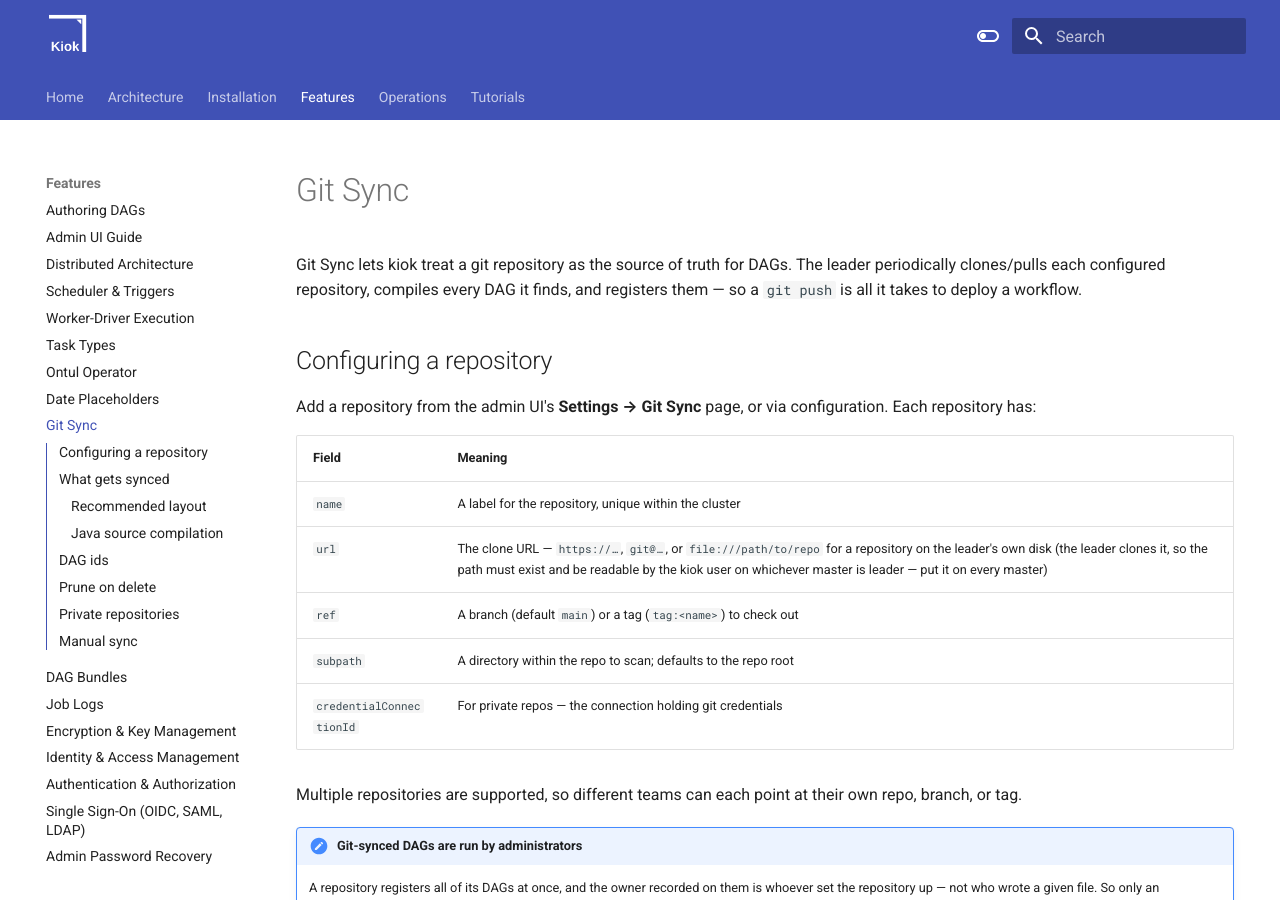
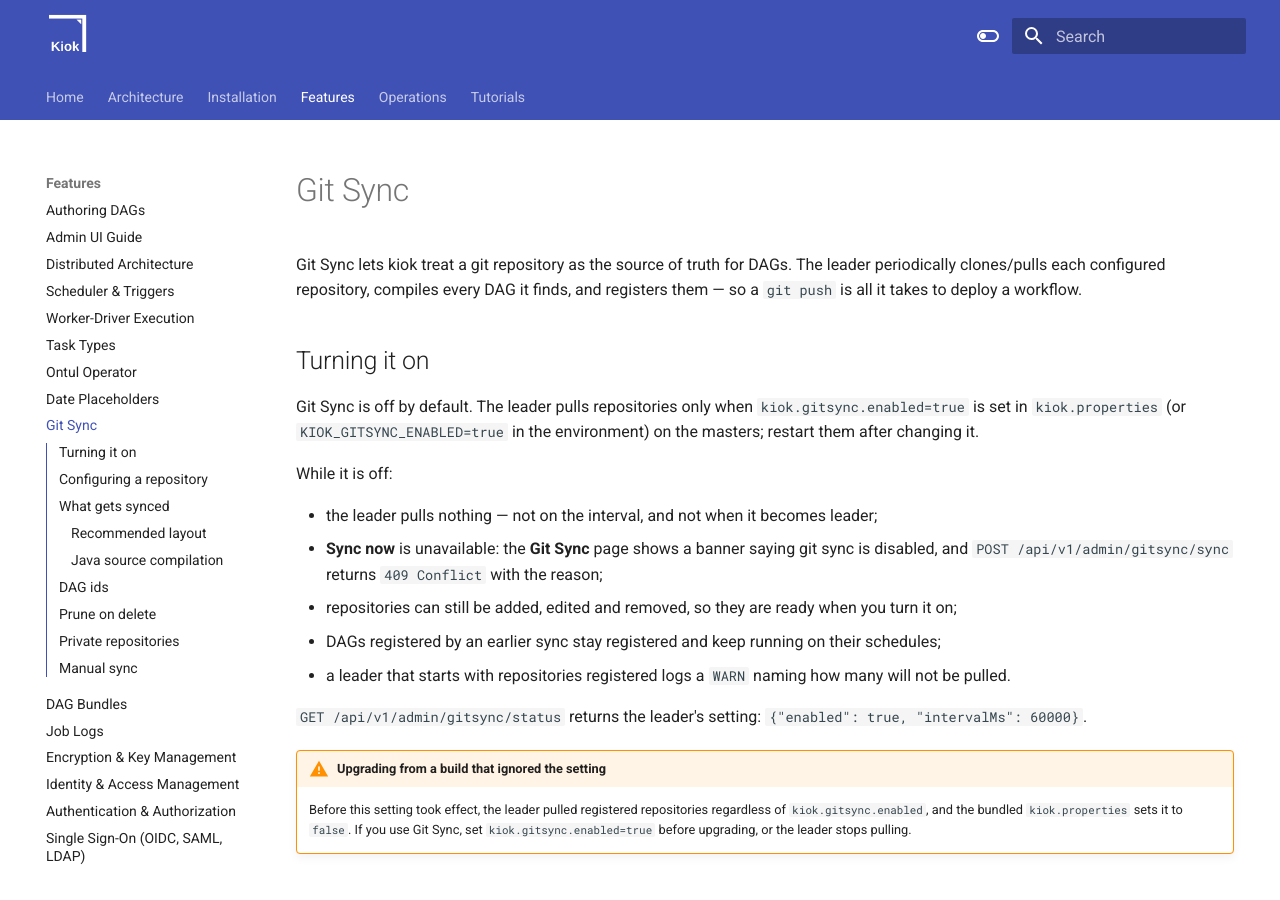
Before and after one commit to cloudcheflabs/kiok-docs, an MkDocs documentation site: the page built from docs/features/git-sync.md, in a window 1280 px wide and 900 px high. Built offline with MkDocs 1.6.1 and Material for MkDocs 9.7.7, drawn with Linux system fonts in a browser that asks for light colours; the version menu is left out.

Commit message:
docs(gitsync): kiok.gitsync.enabled 를 켜야 pull 한다; 끄면 Sync now 409, 업그레이드 경고
Co-Authored-By: Claude Opus 5.5 <noreply@anthropic.com>

```diff
--- a/docs/features/git-sync.md
+++ b/docs/features/git-sync.md
@@ -1,6 +1,23 @@
 # Git Sync
 
 Git Sync lets kiok treat a git repository as the source of truth for DAGs. The leader periodically clones/pulls each configured repository, compiles every DAG it finds, and registers them — so a `git push` is all it takes to deploy a workflow.
+
+## Turning it on
+
+Git Sync is off by default. The leader pulls repositories only when `kiok.gitsync.enabled=true` is set in `kiok.properties` (or `KIOK_GITSYNC_ENABLED=true` in the environment) on the masters; restart them after changing it.
+
+While it is off:
+
+- the leader pulls nothing — not on the interval, and not when it becomes leader;
+- **Sync now** is unavailable: the **Git Sync** page shows a banner saying git sync is disabled, and `POST /api/v1/admin/gitsync/sync` returns `409 Conflict` with the reason;
+- repositories can still be added, edited and removed, so they are ready when you turn it on;
+- DAGs registered by an earlier sync stay registered and keep running on their schedules;
+- a leader that starts with repositories registered logs a `WARN` naming how many will not be pulled.
+
+`GET /api/v1/admin/gitsync/status` returns the leader's setting: `{"enabled": true, "intervalMs": 60000}`.
+
+!!! warning "Upgrading from a build that ignored the setting"
+    Before this setting took effect, the leader pulled registered repositories regardless of `kiok.gitsync.enabled`, and the bundled `kiok.properties` sets it to `false`. If you use Git Sync, set `kiok.gitsync.enabled=true` before upgrading, or the leader stops pulling.
 
 ## Configuring a repository
 
```
Also changed, not shown: docs/features/admin-ui.md (+2 -1 lines), docs/features/configuration.md (+1 -1 lines), docs/tutorials/spark-iceberg-via-ssh.md (+2 -0 lines).
